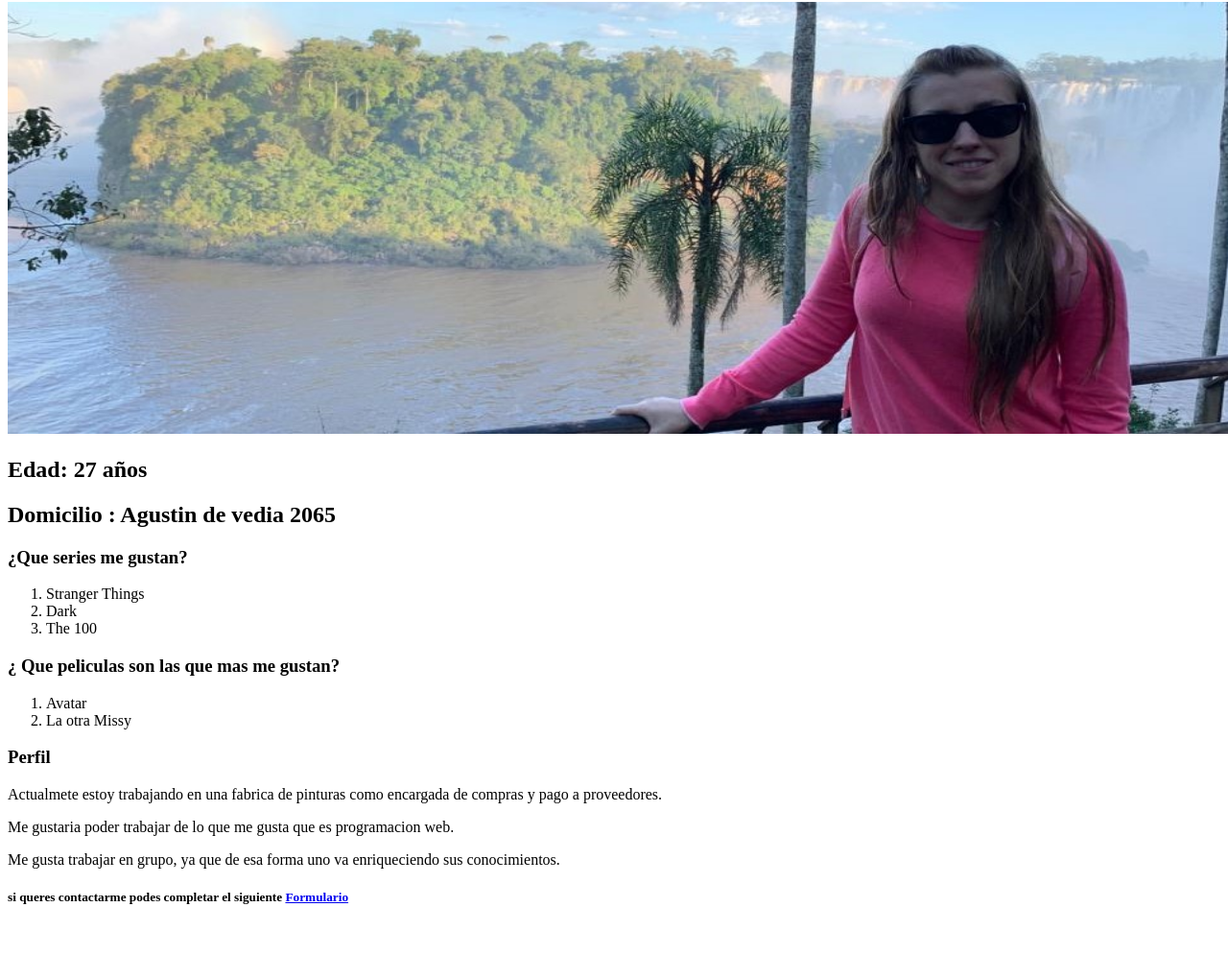
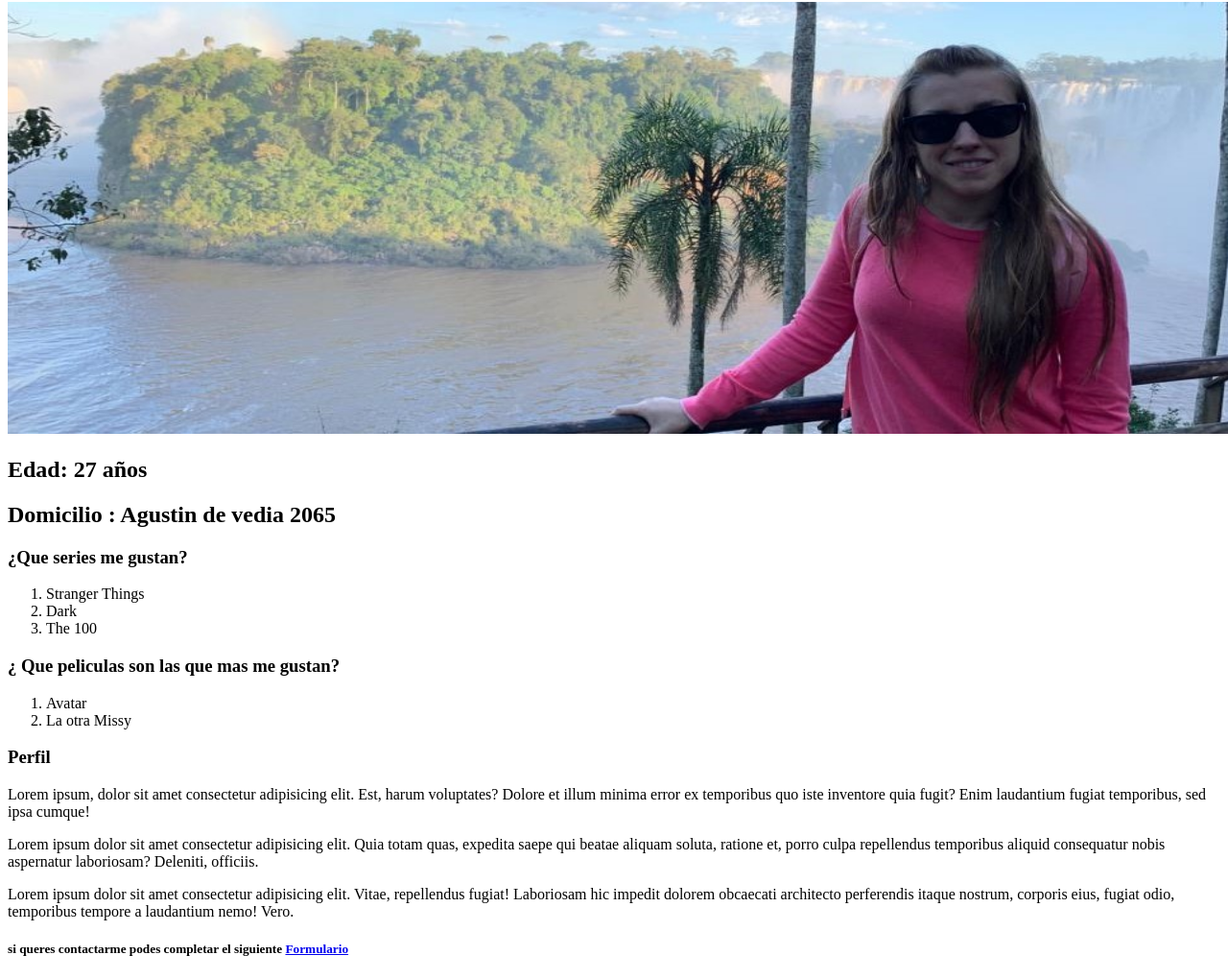
Before and after one commit to EliCilurzo/curriculum, a plain HTML site: page index.html in a window 1280 px wide. Shown: the part 78-1098 px from the top of the page at 96% size. Before the commit the page ends 1044 px from the top, so only its background shows below. Drawn offline with Linux system fonts and the light colour scheme.

Commit message:
Curriculum

```diff
--- a/index.html
+++ b/index.html
@@ -24,11 +24,11 @@
 
     </ol>
     <h3> Perfil </h3>
-    <p> Actualmete estoy trabajando en una fabrica de pinturas como encargada de compras y pago a proveedores. </p>
+    <p> Lorem ipsum, dolor sit amet consectetur adipisicing elit. Est, harum voluptates? Dolore et illum minima error ex temporibus quo iste inventore quia fugit? Enim laudantium fugiat temporibus, sed ipsa cumque! </p>
 
-    <p>Me gustaria poder trabajar de lo que me gusta que es programacion web.</p>
+    <p>Lorem ipsum dolor sit amet consectetur adipisicing elit. Quia totam quas, expedita saepe qui beatae aliquam soluta, ratione et, porro culpa repellendus temporibus aliquid consequatur nobis aspernatur laboriosam? Deleniti, officiis.</p>
 
-    <p> Me gusta trabajar en grupo, ya que de esa forma uno va enriqueciendo sus conocimientos. </p>
+    <p> Lorem ipsum dolor sit amet consectetur adipisicing elit. Vitae, repellendus fugiat! Laboriosam hic impedit dolorem obcaecati architecto perferendis itaque nostrum, corporis eius, fugiat odio, temporibus tempore a laudantium nemo! Vero. </p>
 
 
 
```
